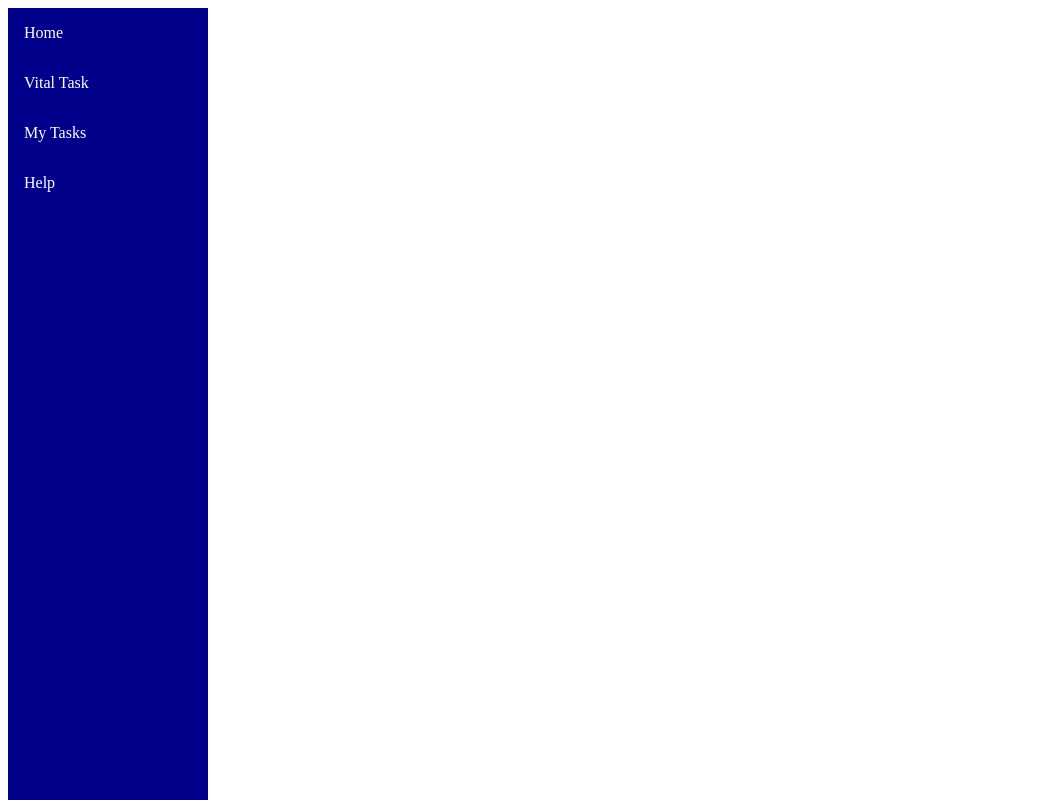
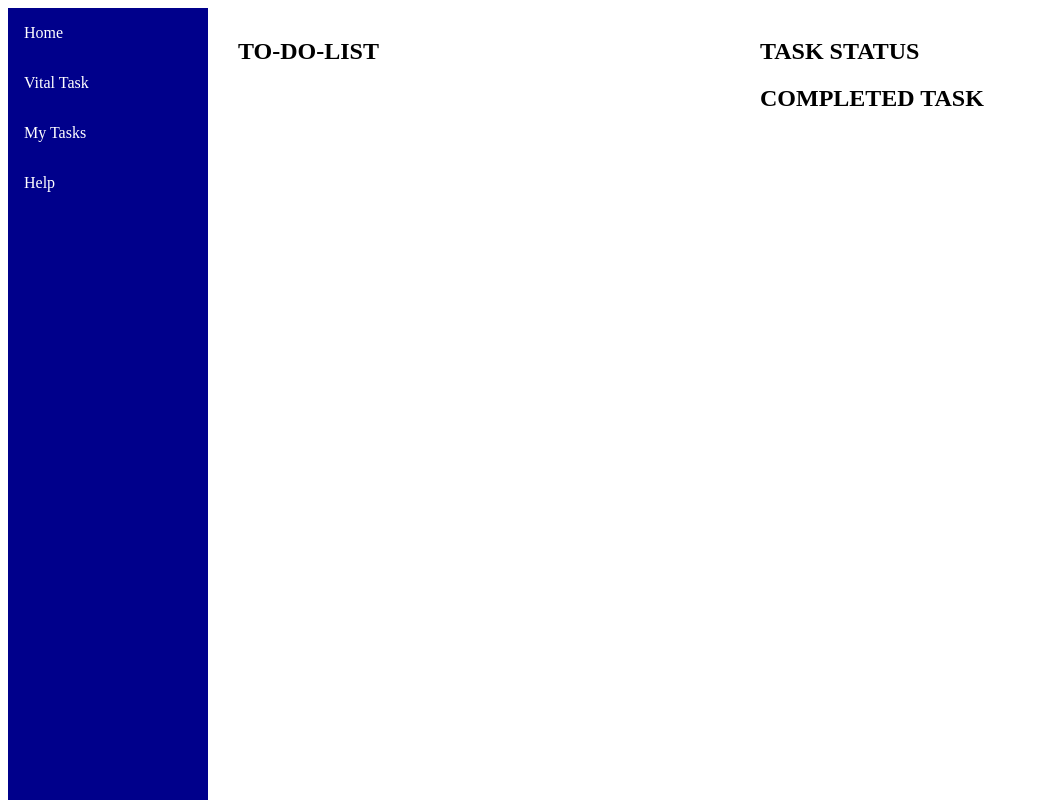
Before and after one commit to Amarnath-coder405/To-Do-List, a plain HTML site: page index.html in a window 1280 px wide. Shown: the whole page, without its empty margins (0-1039 px from the left). Drawn offline with Linux system fonts and the light colour scheme.

Commit message:
added content part

```diff
--- a/index.html
+++ b/index.html
@@ -14,7 +14,19 @@
     <a href="#">My Tasks</a>
     <a href="#">Help</a>
 </div>
-<div class="content">
-    ..
+<div class="container">
+    <div class="row">
+        <div class="column">
+            <h2>TO-DO-LIST</h2>
+        </div>
+        <div class="column">
+            <div class="column-1">
+                <h2>TASK STATUS</h2>
+            </div>
+            <div class="column-2">
+                <h2>COMPLETED TASK</h2>
+            </div>
+        </div>
+    </div>
 </div>
 </body>
--- a/styles.css
+++ b/styles.css
@@ -1,3 +1,6 @@
+h1 h2 h3 h4 h4 p{
+  font-family: sans-serif;
+}
 *{
   box-sizing: border-box;
 }
@@ -46,3 +49,29 @@ bar vertically, instead of horizontally */
     float: none;
   }
 }
+
+/*content section*/
+*{
+  box-sizing: border-box;
+}
+/* display content in grid system */
+.container{
+  display: grid;
+  gap : 50px;
+  margin-left: 200px;
+  padding-left: 20px;
+}
+/* Create two equal columns that floats next
+to each other */
+.column {
+  float: left;
+  width: 50%;
+  padding: 10px;
+  height: 300px;
+}
+/* cloumn after giving row */
+.row:after{
+  content:"";
+  display: table;
+  clear: both;
+}
```
